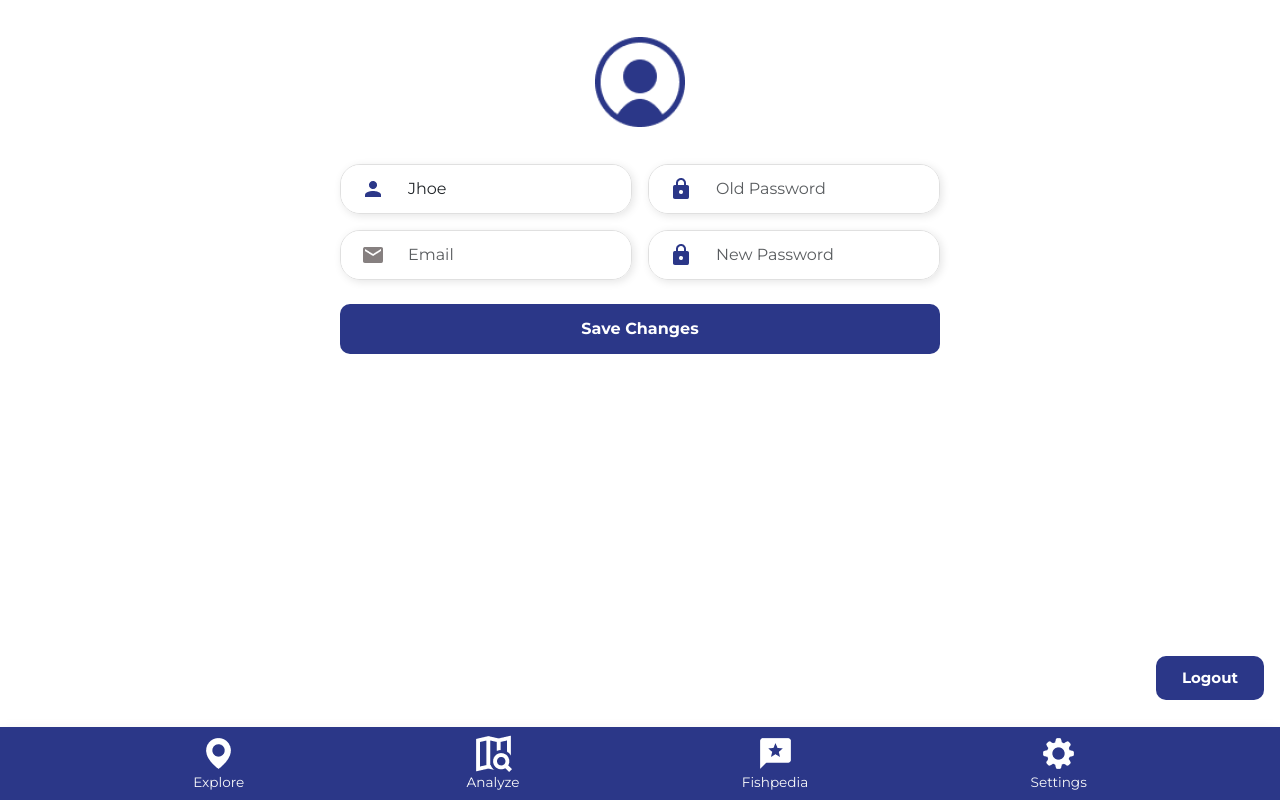
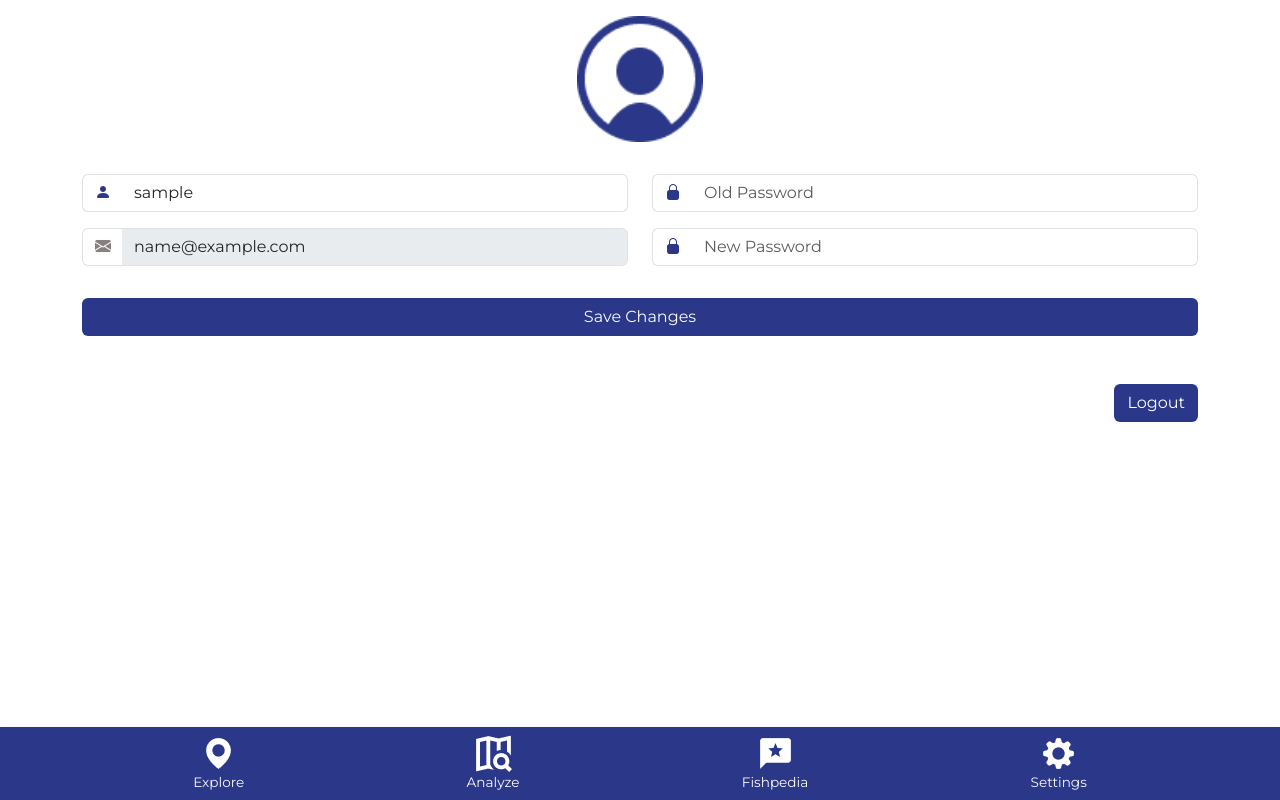
Before and after one commit to fauzanakbarwijaya/FishyApp-GEMASTIK, a PHP site: page /View/pages/homepage/profile.php in a window 1280 px wide. Run offline with PHP 8.4, Linux system fonts and the light colour scheme; the visitor is signed in with stand-in values (Sample User, id 1); some libraries are stand-ins or nearby versions.

Commit message:
feat: menambahkan fitur update profile

```diff
--- a/Controller/UserController.php
+++ b/Controller/UserController.php
@@ -17,8 +17,8 @@ class UserController
         $hashedPassword = password_hash($password, PASSWORD_DEFAULT);
 
         // Cek apakah username atau email sudah ada
-        $stmt = $this->conn->prepare("SELECT id FROM user WHERE username = ? OR email = ?");
-        $stmt->bind_param("ss", $username, $email);
+        $stmt = $this->conn->prepare('SELECT id FROM user WHERE username = ? OR email = ?');
+        $stmt->bind_param('ss', $username, $email);
         $stmt->execute();
         $stmt->store_result();
 
@@ -29,8 +29,8 @@ class UserController
         $stmt->close();
 
         // Insert user baru
-        $stmt = $this->conn->prepare("INSERT INTO user (username, email, password, created_at) VALUES (?, ?, ?, NOW())");
-        $stmt->bind_param("sss", $username, $email, $hashedPassword);
+        $stmt = $this->conn->prepare('INSERT INTO user (username, email, password, created_at) VALUES (?, ?, ?, NOW())');
+        $stmt->bind_param('sss', $username, $email, $hashedPassword);
 
         if ($stmt->execute()) {
             return ['success' => true, 'message' => 'Registrasi berhasil'];
@@ -42,17 +42,22 @@ class UserController
     // Fungsi login user
     public function login($username, $password)
     {
-        $stmt = $this->conn->prepare("SELECT id, password FROM user WHERE username = ?");
-        $stmt->bind_param("s", $username);
+        $stmt = $this->conn->prepare('SELECT id, email, password FROM user WHERE username = ?');
+        $stmt->bind_param('s', $username);
         $stmt->execute();
         $stmt->store_result();
 
         if ($stmt->num_rows == 1) {
-            $stmt->bind_result($id, $hashedPassword);
+            $stmt->bind_result($id, $email, $hashedPassword);
             $stmt->fetch();
 
             if (password_verify($password, $hashedPassword)) {
-                return ['success' => true, 'message' => 'Login berhasil', 'user_id' => $id];
+                return [
+                    'success' => true,
+                    'message' => 'Login berhasil',
+                    'user_id' => $id,
+                    'email' => $email,
+                ];
             } else {
                 return ['success' => false, 'message' => 'Password salah'];
             }
@@ -60,6 +65,39 @@ class UserController
             return ['success' => false, 'message' => 'Username tidak ditemukan'];
         }
     }
+
+    public function updateProfile($userId, $newUsername, $oldPassword = null, $newPassword = null)
+    {
+        // Ambil data user saat ini
+        $stmt = $this->conn->prepare('SELECT password FROM user WHERE id = ?');
+        $stmt->bind_param('i', $userId);
+        $stmt->execute();
+        $stmt->bind_result($currentHashedPassword);
+        $stmt->fetch();
+        $stmt->close();
+
+        // Jika ingin ganti password, cek password lama
+        if ($oldPassword && $newPassword) {
+            if (!password_verify($oldPassword, $currentHashedPassword)) {
+                return ['success' => false, 'message' => 'Old password is incorrect'];
+            }
+            $newHashedPassword = password_hash($newPassword, PASSWORD_DEFAULT);
+            $stmt = $this->conn->prepare('UPDATE user SET username = ?, password = ? WHERE id = ?');
+            $stmt->bind_param('ssi', $newUsername, $newHashedPassword, $userId);
+        } else {
+            // Hanya update username
+            $stmt = $this->conn->prepare('UPDATE user SET username = ? WHERE id = ?');
+            $stmt->bind_param('si', $newUsername, $userId);
+        }
+
+        if ($stmt->execute()) {
+            $stmt->close();
+            return ['success' => true, 'message' => 'Profile updated successfully'];
+        } else {
+            $stmt->close();
+            return ['success' => false, 'message' => 'Failed to update profile'];
+        }
+    }
 }
 
 ?>
--- a/View/Assets/css/style.css
+++ b/View/Assets/css/style.css
@@ -1,101 +1,8 @@
+@import url('https://fonts.googleapis.com/css2?family=Montserrat:ital,wght@0,100..900;1,100..900&display=swap');
+@import url("https://cdn.jsdelivr.net/npm/bootstrap-icons@1.13.1/font/bootstrap-icons.min.css");
+
 
 /* General Body Style */
 body {
     font-family: 'Montserrat', sans-serif;
-    background-color: #ffffff;
-    padding-bottom: 100px; /* Make space for the fixed bottom nav */
 }
-
-.main-content {
-    padding-top: 2rem;
-}
-
-/* Profile Avatar */
-.profile-avatar {
-    width: 100px;
-    height: 100px;
-    margin: 0 auto 2rem auto;
-    display: flex;
-    align-items: center;
-    justify-content: center;
-    padding: 5px; /* Add some padding so the image doesn't touch the border */
-}
-.profile-avatar img {
-    width: 100%;
-    height: 100%;
-    object-fit: contain; /* Ensures the whole icon is visible */
-}
-
-/* Form Container */
-.form-container {
-    max-width: 600px;
-    margin: 0 auto;
-}
-
-/* Styling Bootstrap's Input Group to match your design */
-.input-group {
-    border-radius: 20px !important;
-    box-shadow: 2px 2px 8px rgba(0,0,0,0.1);
-    border: 1px solid #e0e0e0;
-    overflow: hidden;
-}
-
-.input-group .input-group-text {
-    background: #ffffff;
-    border: none;
-    padding-left: 20px;
-}
-
-/* NEW: Style for the image icons inside the input fields */
-.input-icon {
-    width: 24px;
-    height: 24px;
-}
-
-.input-group .form-control {
-    border: none;
-    background: #ffffff;
-    box-shadow: none !important;
-    padding: 12px;
-}
-
-/* Custom Button Styles */
-.btn-save-changes {
-    background: #2b3788;
-    color: white;
-    font-weight: bold;
-    border-radius: 10px;
-    padding: 12px;
-}
-.btn-save-changes:hover {
-    background: #1e2761;
-    color: white;
-}
-
-.btn-logout {
-    background: #2b3788;
-    color: white;
-    font-weight: bold;
-    border-radius: 10px;
-    padding: 10px 25px;
-    font-size: 15px;
-}
-.btn-logout:hover {
-    background: #1e2761;
-    color: white;
-}
-
-/* Logout Button Container (for positioning) */
-.logout-container {
-    position: fixed;
-    bottom: 100px;
-    right: 1rem;
-    z-index: 999;
-}
-
-/* Media query for small adjustments if needed, but the grid is handled by Bootstrap */
-@media (max-width: 767px) {
-    .form-container {
-        padding: 0 1rem;
-    }
-}
--- a/View/pages/homepage/profile.php
+++ b/View/pages/homepage/profile.php
@@ -1,7 +1,22 @@
 <?php
-    // Assuming BASE_URL is defined in your Connection.php
-    // For example: define('BASE_URL', '/your-project-folder');
+    session_start();
     require_once __DIR__ . '/../../../Connection/Connection.php';
+    require_once __DIR__ . '/../../../Controller/UserController.php';
+
+    if ($_SERVER['REQUEST_METHOD'] === 'POST') {
+        $userController = new UserController($conn);
+        $userId = $_SESSION['user_id'];
+        $newUsername = $_POST['username'] ?? '';
+        $oldPassword = $_POST['old_password'] ?? null;
+        $newPassword = $_POST['new_password'] ?? null;
+
+        $result = $userController->updateProfile($userId, $newUsername, $oldPassword, $newPassword);
+        $message = $result['message'];
+        $success = $result['success'];
+
+    }
+
+
 ?>
 
 <!DOCTYPE html>
@@ -10,97 +25,111 @@
     <meta charset="UTF-8">
     <meta name="viewport" content="width=device-width, initial-scale=1.0">
     <title>Profile</title>
-
-    <!-- Bootstrap CSS -->
-    <link href="https://cdn.jsdelivr.net/npm/bootstrap@5.3.3/dist/css/bootstrap.min.css" rel="stylesheet">
-
-    <!-- Your Custom CSS -->
+    <link rel="stylesheet" href="<?= BASE_URL ?>/View/Assets/css/bootstrap.min.css">
     <link rel="stylesheet" href="<?= BASE_URL ?>/View/Assets/css/style.css">
-
-    <!-- Google Fonts: Montserrat -->
-    <link rel="preconnect" href="https://fonts.googleapis.com">
-    <link rel="preconnect" href="https://fonts.gstatic.com" crossorigin>
-    <link href="https://fonts.googleapis.com/css2?family=Montserrat:wght@400;500;600;700&display=swap" rel="stylesheet">
-
     <link rel="shortcut icon" href="<?= BASE_URL ?>/View/Assets/icons/logo-background.png" type="image/x-icon">
+    <script src="https://cdn.jsdelivr.net/npm/sweetalert2@11"></script>
 </head>
-<body>
-
-    <!-- Main content container -->
-    <div class="container main-content">
-        <div class="profile-avatar">
-            <!-- ICON TEMPLATE: Change the src to your profile icon path -->
-            <img src="<?= BASE_URL ?>/View/Assets/icons/profile.png" alt="Profile Icon">
+<body class="container">
+    <?php
+        $success = $success ?? false;
+        $message = $message ?? '';
+        if ($success) {
+            echo '<script>
+                Swal.fire({
+                    icon: "success",
+                    title: "Success",
+                    text: "' . htmlspecialchars($message, ENT_QUOTES) . '",
+                    showConfirmButton: true,
+                    timer: 2000
+                }).then(() => {
+                    window.location.href = "../homepage/profile.php";
+                });
+            </script>';
+            $_SESSION['username'] = $newUsername;
+        } elseif ($message) {
+            echo '<script>
+                Swal.fire({
+                    icon: "error",
+                    title: "Failed",
+                    text: "' . htmlspecialchars($message, ENT_QUOTES) . '",
+                    showConfirmButton: true,
+                    timer: 3000
+                });
+            </script>';
+        }
+        if (!isset($_SESSION['user_id'])) {
+            echo '<script>
+                Swal.fire({
+                    icon: "warning",
+                    title: "Not Logged In",
+                    text: "Silakan login untuk mengakses fitur ini.",
+                    showConfirmButton: true
+                }).then(() => {
+                    window.location.href = "../auth/index.php";
+                });
+            </script>';
+            exit;
+        }
+    ?>
+    <div class="row mt-3">
+        <img src="<?= BASE_URL ?>/View/Assets/icons/profile.png" alt="Profile Picture" style="width: 150px;" class="d-block mx-auto mb-3">
     </div>
-
-        <!-- Form starts here -->
-        <form class="form-container">
-            <!-- Bootstrap Grid: Row for the two columns -->
-            <div class="row g-3">
-
-                <!-- Left Column -->
-                <div class="col-6">
-                    <!-- Username Input Group -->
-                    <div class="input-group mb-3">
-                        <span class="input-group-text">
-                            <!-- ICON TEMPLATE: Change the src to your user icon path -->
-                            <img src="<?= BASE_URL ?>/View/Assets/icons/user.png" alt="User Icon" class="input-icon">
+    <form class="row mt-3" method="POST">
+        <div class="col-md-6">
+            <div class="mb-3">
+                <div class="input-group">
+                    <span class="input-group-text bg-white border-end-0">
+                        <i class="bi bi-person-fill" style="color: #2B3788;"></i>
                     </span>
-                        <input type="text" class="form-control" placeholder="Username" value="Jhoe">
-                    </div>
-
-                    <!-- Email Input Group -->
-                    <div class="input-group">
-                        <span class="input-group-text">
-                            <!-- ICON TEMPLATE: Change the src to your email icon path -->
-                            <img src="<?= BASE_URL ?>/View/Assets/icons/email.png" alt="Email Icon" class="input-icon">
-                        </span>
-                        <input type="email" class="form-control" placeholder="Email">
+                    <input type="text" class="form-control border-start-0" placeholder="Username" name="username" value="<?= htmlspecialchars($_SESSION['username'] ?? '', ENT_QUOTES) ?>" required />
                 </div>
             </div>
 
-                <!-- Right Column -->
-                <div class="col-6">
-                    <!-- Old Password Input Group -->
-                    <div class="input-group mb-3">
-                        <span class="input-group-text">
-                            <!-- ICON TEMPLATE: Change the src to your password icon path -->
-                            <img src="<?= BASE_URL ?>/View/Assets/icons/password.png" alt="Password Icon" class="input-icon">
+            <div class="mb-3">
+                <div class="input-group">
+                    <span class="input-group-text bg-white border-end-0">
+                        <i class="bi bi-envelope-fill" style="color: #868080;"></i>
                     </span>
-                        <input type="password" class="form-control" placeholder="Old Password">
+                    <input type="email" class="form-control border-start-0" name="email" value="<?= htmlspecialchars($_SESSION['email'] ?? '', ENT_QUOTES) ?>" disabled />
                 </div>
-
-                    <!-- New Password Input Group -->
+            </div>
+        </div>
+        <div class="col-md-6">
+            <div class="mb-3">
                 <div class="input-group">
-                        <span class="input-group-text">
-                             <!-- ICON TEMPLATE: Change the src to your password icon path -->
-                            <img src="<?= BASE_URL ?>/View/Assets/icons/password.png" alt="Password Icon" class="input-icon">
+                    <span class="input-group-text bg-white border-end-0">
+                        <i class="bi bi-lock-fill" style="color: #2B3788;"></i>
                     </span>
-                        <input type="password" class="form-control" placeholder="New Password">
+                    <input type="password" class="form-control border-start-0" placeholder="Old Password" name="old_password"  />
                 </div>
             </div>
 
-            </div> <!-- End of Bootstrap Row -->
-
-            <!-- Save Changes Button -->
-            <button type="submit" class="btn btn-save-changes w-100 mt-4">Save Changes</button>
+            <div class="mb-3">
+                <div class="input-group">
+                    <span class="input-group-text bg-white border-end-0">
+                        <i class="bi bi-lock-fill" style="color: #2B3788;"></i>
+                    </span>
+                    <input type="password" class="form-control border-start-0" placeholder="New Password" name="new_password"  />
+                </div>
+            </div>
+        </div>
+        <div class="col-md-12 mt-3">
+            <button class="btn text-light" style="background-color:#2B3788; width: 100%;" type="submit">Save Changes</button>
+        </div>
+    </form>
+    <div class="row mt-5">
+        <div class="col-md-12 text-center">
+            <form method="POST" action="<?= BASE_URL ?>/Controller/Logout.php">
+                <button class="btn d-block ms-auto" style="background-color: #2B3788; color: white;" type="submit">Logout</button>
             </form>
         </div>
-
-    <!-- Logout Button Container -->
-    <div class="logout-container">
-        <button type="submit" class="btn btn-logout">Logout</button>
     </div>
 
+
     <!-- Include the bottom navigation bar -->
-    <?php
-        // To prevent errors
-        if (file_exists(__DIR__ . '/../../../View/Components/bottom-nav.php')) {
-            require_once __DIR__ . '/../../../View/Components/bottom-nav.php';
-        }
-    ?>
+    <?php require_once __DIR__ . '/../../../View/Components/bottom-nav.php'; ?>
 
-    <!-- Bootstrap JS -->
-    <script src="https://cdn.jsdelivr.net/npm/bootstrap@5.3.3/dist/js/bootstrap.bundle.min.js"></script>
+    <script src="<?= BASE_URL ?>/View/Assets/js/bootstrap.bundle.min.js"></script>
 </body>
 </html>
```
Also changed, not shown: Controller/Logout.php (added, +7 -0 lines), View/pages/auth/index.php (+6 -1 lines), View/pages/homepage/analyze.php (+19 -1 lines), View/pages/homepage/explore.php (+17 -1 lines), View/pages/homepage/fishpedia.php (+19 -0 lines), View/pages/homepage/percobaan.html (deleted, +0 -232 lines). Lines whose indentation alone changed are shown as unchanged.
